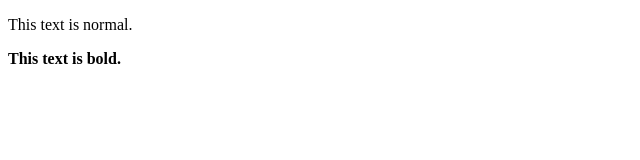
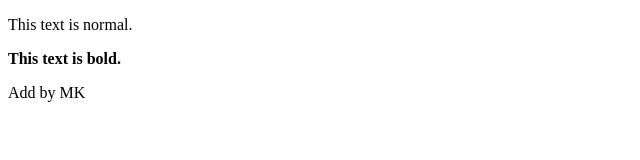
Before and after one commit to MyoMyoKo/tutorial, a plain HTML site: page index.html in a window 1280 px wide. Shown: the full height of the page, 0-640 px from the left. Drawn offline with Linux system fonts and the light colour scheme.

Commit message:
update test

```diff
--- a/index.html
+++ b/index.html
@@ -3,8 +3,8 @@
 <body>
 
 <p>This text is normal.</p>
-
 <p><b>This text is bold.</b></p>
+<p>Add by MK</p>
 
 </body>
 </html>
```
